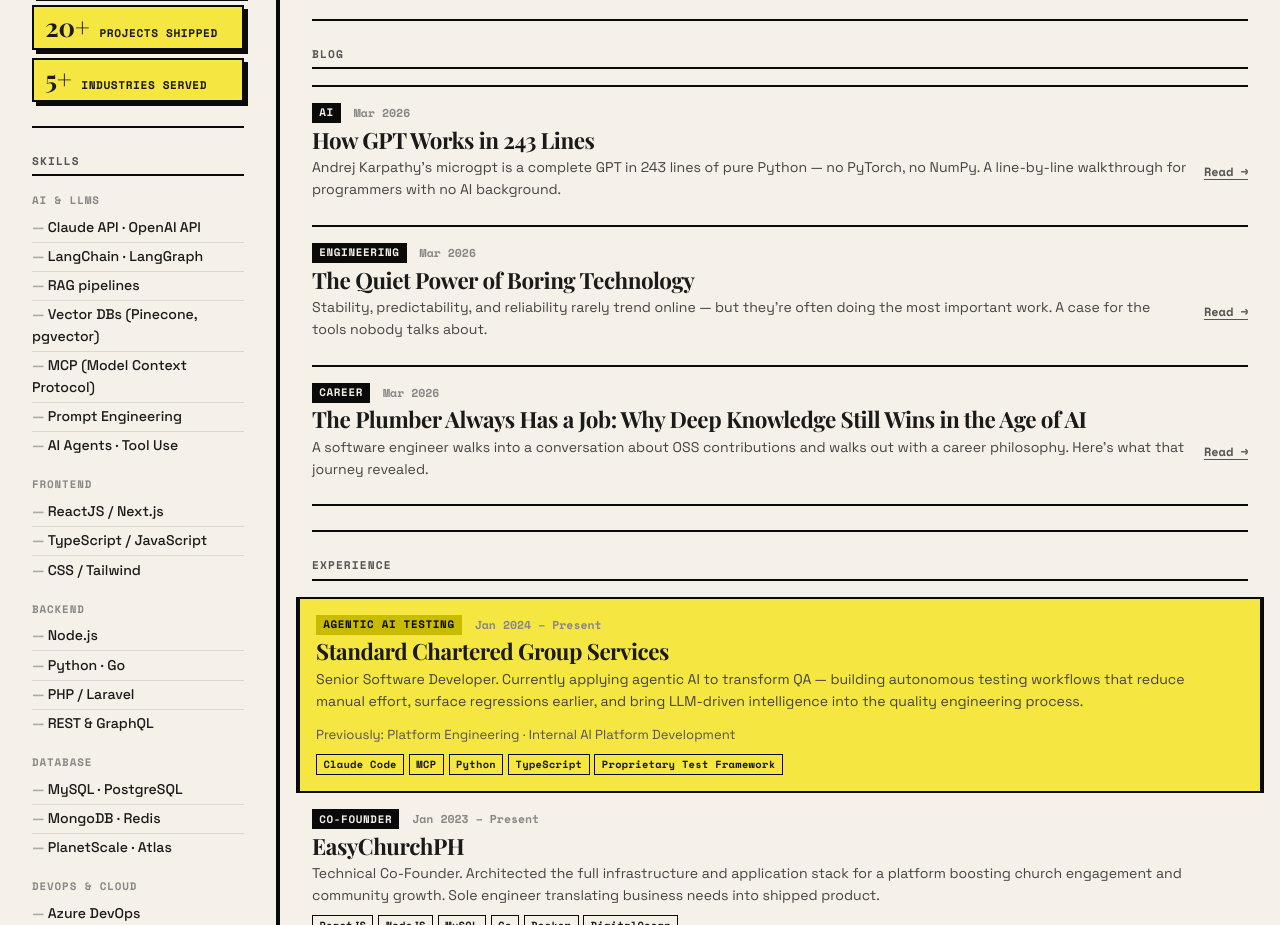
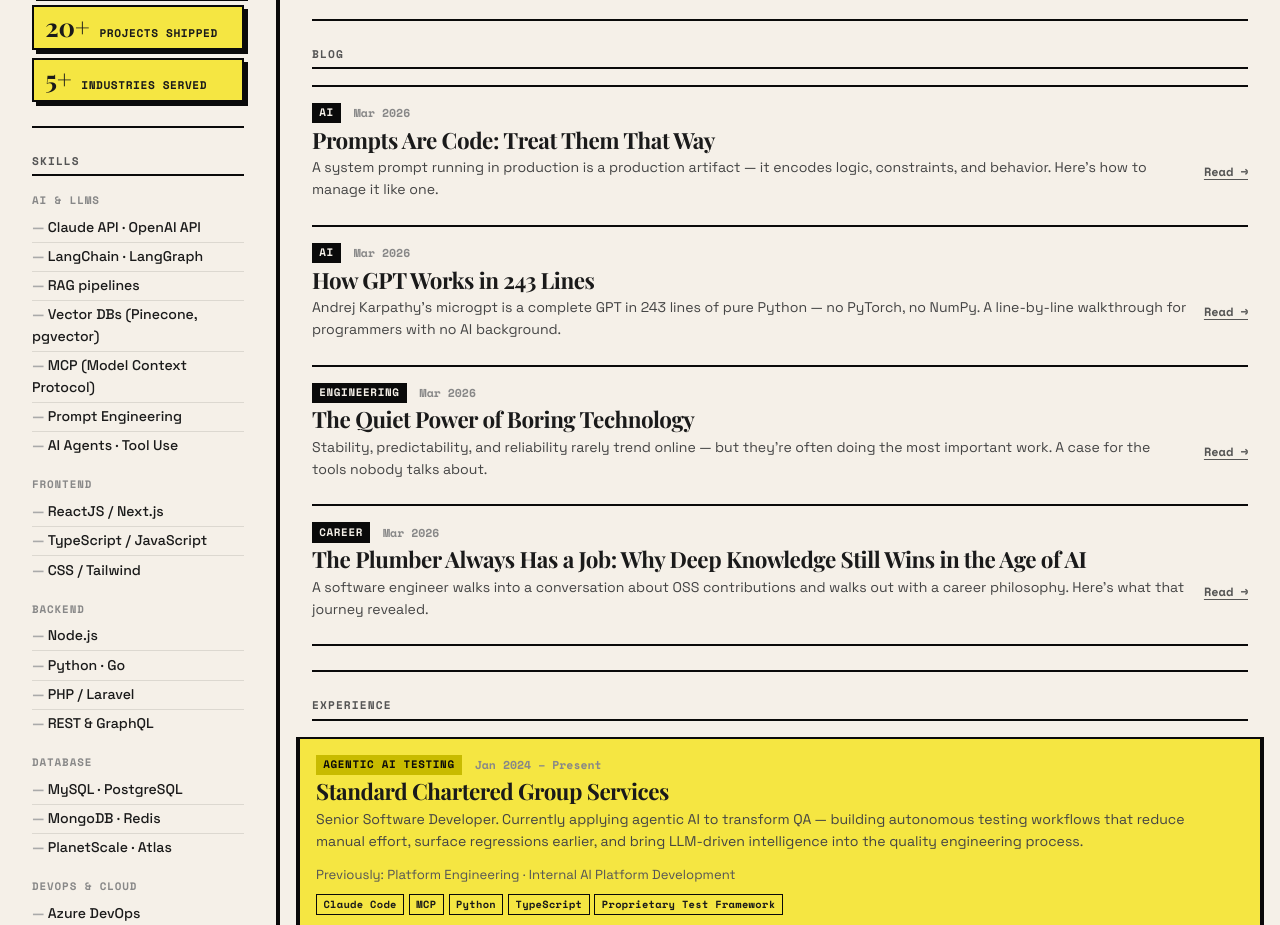
Before and after one commit to vjtvalero/vjtv.dev, a plain HTML site: page index.html in a window 1280 px wide. Shown: the part 903-1828 px from the top of the page. Drawn offline with nearby package versions, Linux system fonts and the light colour scheme.

Commit message:
Add prompts-are-code to blog index

```diff
--- a/index.html
+++ b/index.html
@@ -270,6 +270,24 @@
                             <span class="article-year">Mar 2026</span>
                         </div>
                         <h3 class="article-title">
+                            <a href="blog/prompts-are-code.html">
+                                Prompts Are Code: Treat Them That Way
+                            </a>
+                        </h3>
+                        <p class="article-desc">
+                            A system prompt running in production is a
+                            production artifact — it encodes logic,
+                            constraints, and behavior. Here's how to
+                            manage it like one.
+                        </p>
+                        <a href="blog/prompts-are-code.html" class="inline-link">Read &rarr;</a>
+                    </article>
+                    <article class="article article-plain">
+                        <div class="article-meta">
+                            <span class="article-tag">AI</span>
+                            <span class="article-year">Mar 2026</span>
+                        </div>
+                        <h3 class="article-title">
                             <a href="blog/microgpt-explained.html">
                                 How GPT Works in 243 Lines
                             </a>
```
